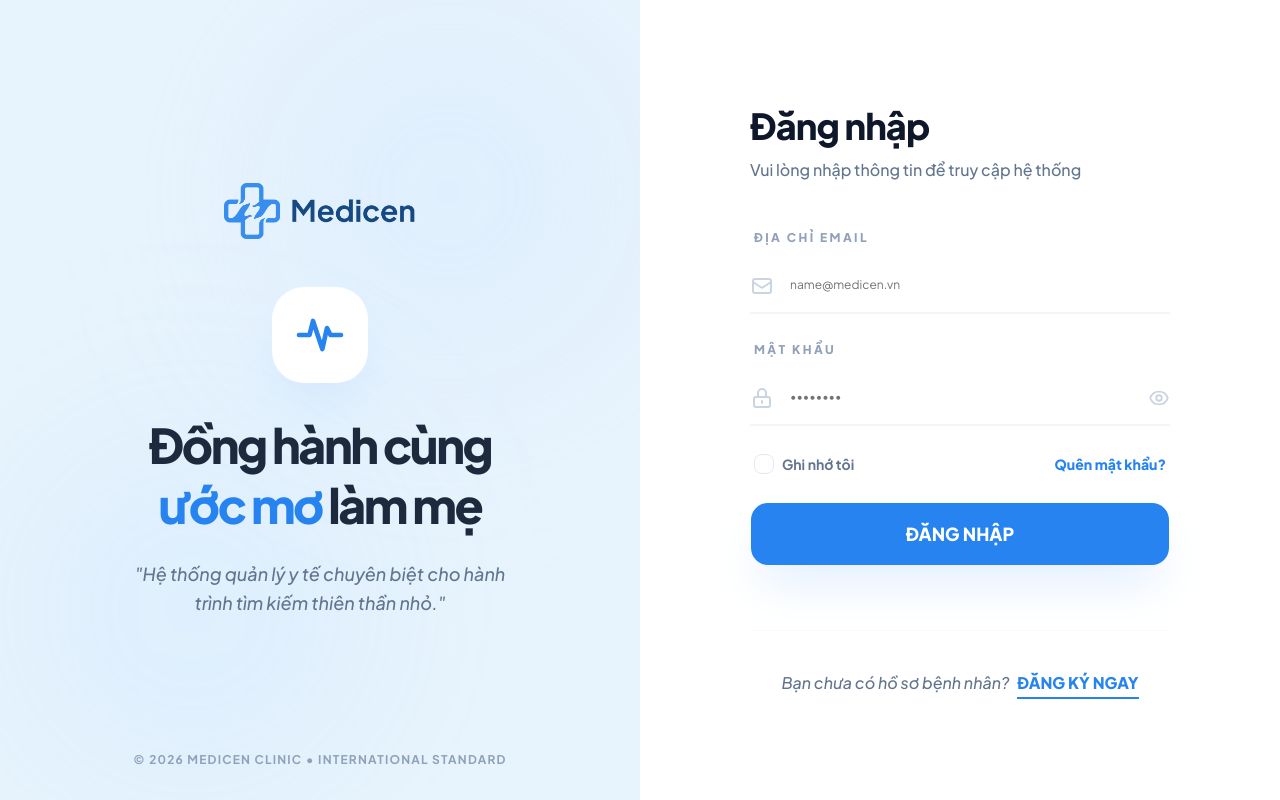
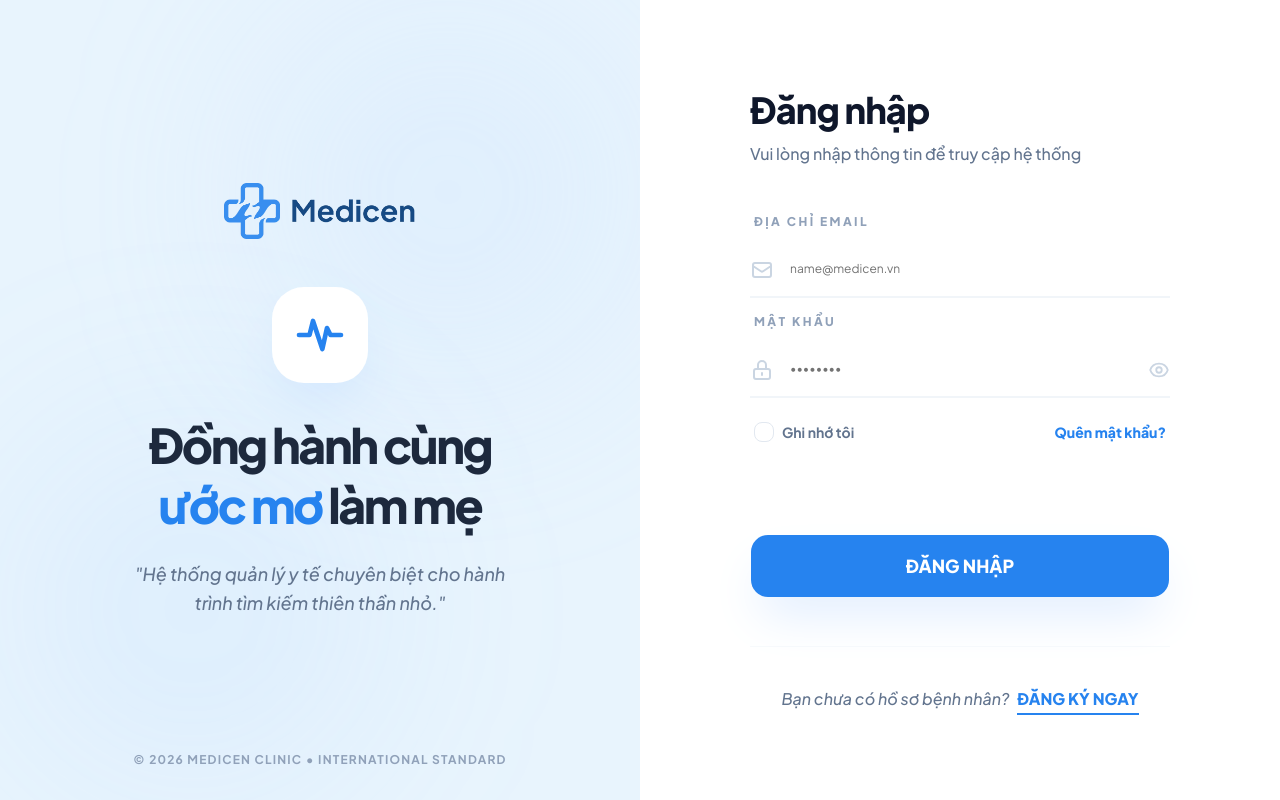
Before and after one commit to Dragon-Ky/Infertility-Treatment-Management-and-Monitoring-System, a React (Vite) app in the folder frontend/: page /login in a window 1280 px wide. Built offline with nearby package versions, Linux system fonts and the light colour scheme.

Commit message:
Fix UI prevent layout shift on login error and update privateRoutes

```diff
--- a/frontend/src/components/PrivateRoutes/index.jsx
+++ b/frontend/src/components/PrivateRoutes/index.jsx
@@ -10,11 +10,12 @@ function PrivateRoutes({ allowRoles }) {
   if (!token || !user) return <Navigate to="/login" replace />;
 
   // Get Role of User
-  const userRole = user.roles?.[0]?.name;
+  const hasPermission = user.roles?.some((role) =>
+    allowRoles.includes(role.name),
+  );
 
   // Check access (quyền truy cập) of role
-  if (allowRoles && allowRoles.includes(userRole))
-    return <Navigate to="/403" replace />;
+  if (allowRoles && !hasPermission) return <Navigate to="/403" replace />;
 
   //After everything
   return <Outlet />;
--- a/frontend/src/pages/Login/index.jsx
+++ b/frontend/src/pages/Login/index.jsx
@@ -41,14 +41,12 @@ function Login() {
         navigate("/");
       }
     } catch (err) {
-      // console.error("Login Error:", err);
-
       if (err.response?.status === 401) {
-        setError("Email hoặc mật khẩu không chính xác. Vui lòng kiểm tra lại!");
+        setError("Email hoặc mật khẩu không chính xác!");
       } else if (err.response?.status === 422) {
         setError("Dữ liệu nhập vào không hợp lệ!");
       } else {
-        setError("Hệ thống đang bảo trì hoặc lỗi kết nối. Thử lại sau!");
+        setError("Hệ thống đang bảo trì. Thử lại sau!");
       }
     } finally {
       setLoading(false);
@@ -63,11 +61,9 @@ function Login() {
 
         <div className="relative z-10 flex flex-col items-center px-12 text-center">
           <img src={medicen} alt="Medicen" className="mb-12 w-48 opacity-90" />
-
           <div className="mb-8 flex h-24 w-24 items-center justify-center rounded-[32px] bg-white shadow-2xl shadow-blue-200/50 transition-transform duration-500 hover:scale-105">
             <TbActivityHeartbeat className="h-14 w-14 animate-pulse text-(--primaryCustom)" />
           </div>
-
           <h2 className="text-5xl leading-tight font-black tracking-tighter text-slate-800">
             Đồng hành cùng <br />
             <span className="text-(--primaryCustom)">ước mơ</span> làm mẹ
@@ -77,7 +73,6 @@ function Login() {
             thần nhỏ."
           </p>
         </div>
-
         <div className="absolute bottom-8 text-xs font-bold tracking-widest text-slate-400 uppercase">
           © 2026 Medicen Clinic • International Standard
         </div>
@@ -94,7 +89,7 @@ function Login() {
             </p>
           </div>
 
-          <form onSubmit={handleLogin} className="space-y-7">
+          <form onSubmit={handleLogin} className="space-y-4">
             <div className="space-y-3">
               <Label
                 htmlFor="email"
@@ -116,7 +111,6 @@ function Login() {
                 />
               </div>
             </div>
-
             <div className="space-y-3">
               <Label
                 htmlFor="password"
@@ -149,8 +143,7 @@ function Login() {
                 </button>
               </div>
             </div>
-
-            <div className="flex items-center justify-between px-1">
+            <div className="flex items-center justify-between px-1 pt-2">
               <div className="flex items-center space-x-2">
                 <Checkbox
                   id="remember"
@@ -171,12 +164,13 @@ function Login() {
               </Link>
             </div>
 
-            {error && (
-              <div className="animate-in fade-in slide-in-from-top-1 rounded-xl border border-red-100 bg-red-50 p-4 text-sm font-bold text-red-600">
-                {error}
-              </div>
-            )}
-
+            <div className="flex min-h-15 items-center transition-all duration-300">
+              {error && (
+                <div className="animate-in fade-in zoom-in w-full rounded-xl border border-red-100 bg-red-50 p-3 text-sm font-bold text-red-600 duration-300">
+                  {error}
+                </div>
+              )}
+            </div>
             <Button
               type="submit"
               disabled={loading}
@@ -193,7 +187,7 @@ function Login() {
             </Button>
           </form>
 
-          <div className="mt-16 border-t border-slate-50 pt-10 text-center">
+          <div className="mt-12 border-t border-slate-50 pt-10 text-center">
             <p className="font-medium text-slate-500 italic">
               Bạn chưa có hồ sơ bệnh nhân?
               <Link
--- a/frontend/src/routes/index.jsx
+++ b/frontend/src/routes/index.jsx
@@ -7,6 +7,7 @@ import AdminDashboard from "../pages/Admin/Dashboard";
 // import DoctorDashboard from "../pages/Doctor/Dashboard";
 
 export const routes = [
+  //Public routes
   {
     path: "/",
     element: <LayoutDefault />,
```
